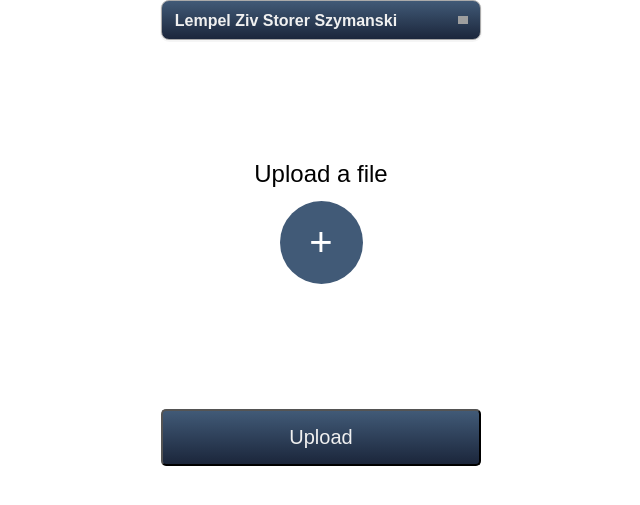
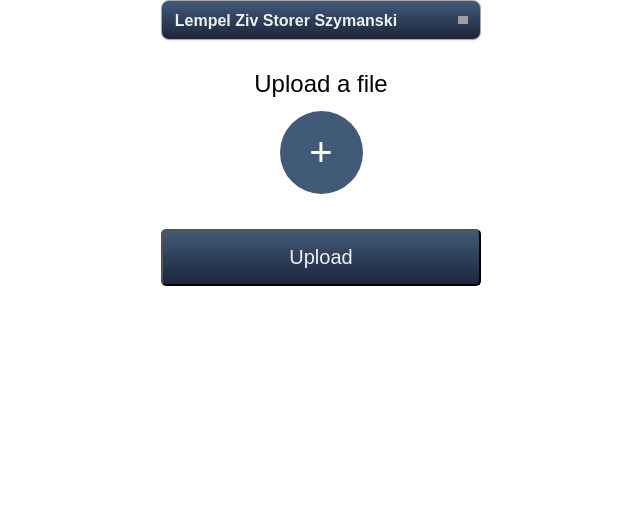
Before and after one commit to Aric-prog/File_Compression_WebApp, a Flask app: page / in a window 1280 px wide. Shown: the part 171-676 px from the top of the page, without its empty margins (319-959 px from the left). Run offline with Flask 2, Linux system fonts and the light colour scheme; some libraries are stand-ins or nearby versions; grey boxes are pictures that could not be loaded.

Commit message:
Update AOAstyles.css

```diff
--- a/static/AOAstyles.css
+++ b/static/AOAstyles.css
@@ -44,7 +44,7 @@ nav a:hover{
     /* border: 5px dashed #415A77;
     border-radius: 10px; */
     margin: auto;
-    height: 300px;
+    height: 120px;
     /* height: 240px; */
     width: 35%;
 }
@@ -52,7 +52,7 @@ nav a:hover{
 .fileContainerThumb{
     width: 100%;
     height: 100%;
-    border-radius: 10px;
+    /* border-radius: 10px; */
     overflow: hidden;
     background-color: #E0E1DD;
     background-size: cover;
@@ -80,7 +80,7 @@ nav a:hover{
     position: relative;
 }
 .fileContainer--over{
-    border-style: solid;
+    /* border-style: solid; */
 }
 .divButton{
     margin: 0 auto;
@@ -251,6 +251,6 @@ input[type='file']{
     }
 
     .fileContainer--over{
-        border-style: solid;
+        /* border-style: solid; */
     }
 }
```
